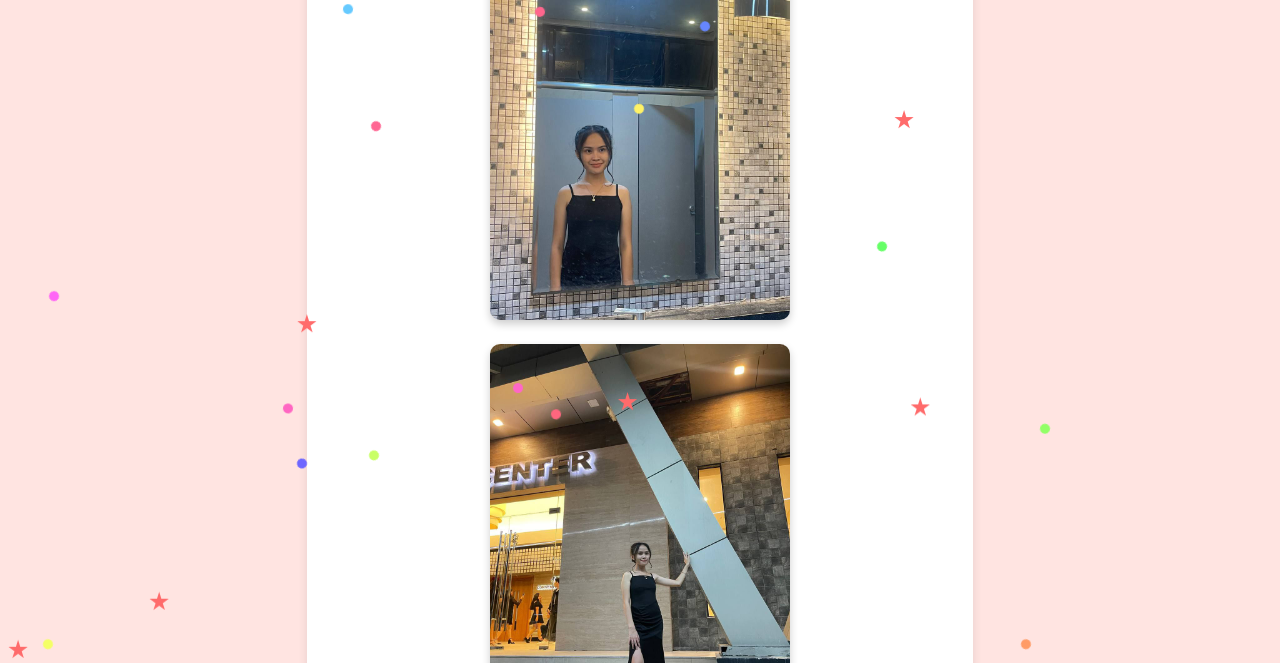
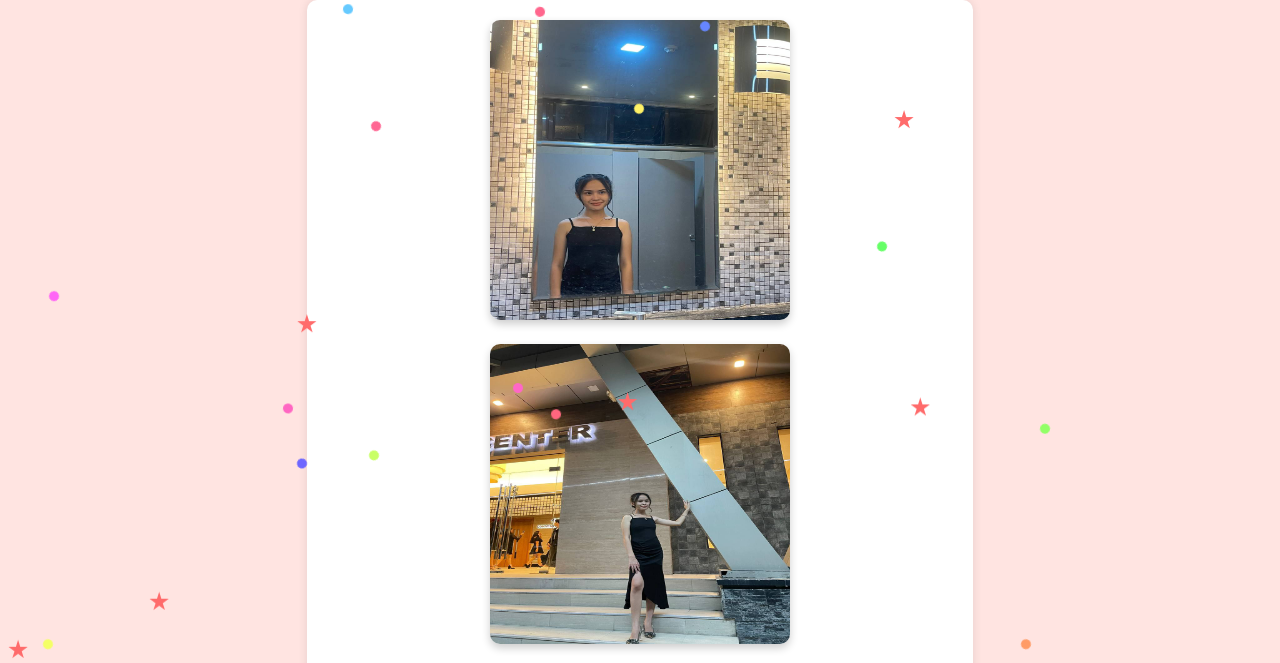
Before and after one commit to jmln-wq/hbd, a plain HTML site: page index.html in a window 1280 px wide. Shown: the top 663 px of the page. Drawn offline with Linux system fonts and the light colour scheme.

Commit message:
Update styles.css

```diff
--- a/styles.css
+++ b/styles.css
@@ -42,7 +42,7 @@ body, html {
 .photo-gallery img {
     width: 300px;               /* Adjust size if needed */
     max-width: 100%;            /* Prevents overflow */
-    height: auto;               /* Maintains aspect ratio */
+    height: 300px;               /* Maintains aspect ratio */
     border-radius: 10px;
     box-shadow: 0 4px 8px rgba(0, 0, 0, 0.2);
     opacity: 0;
```
